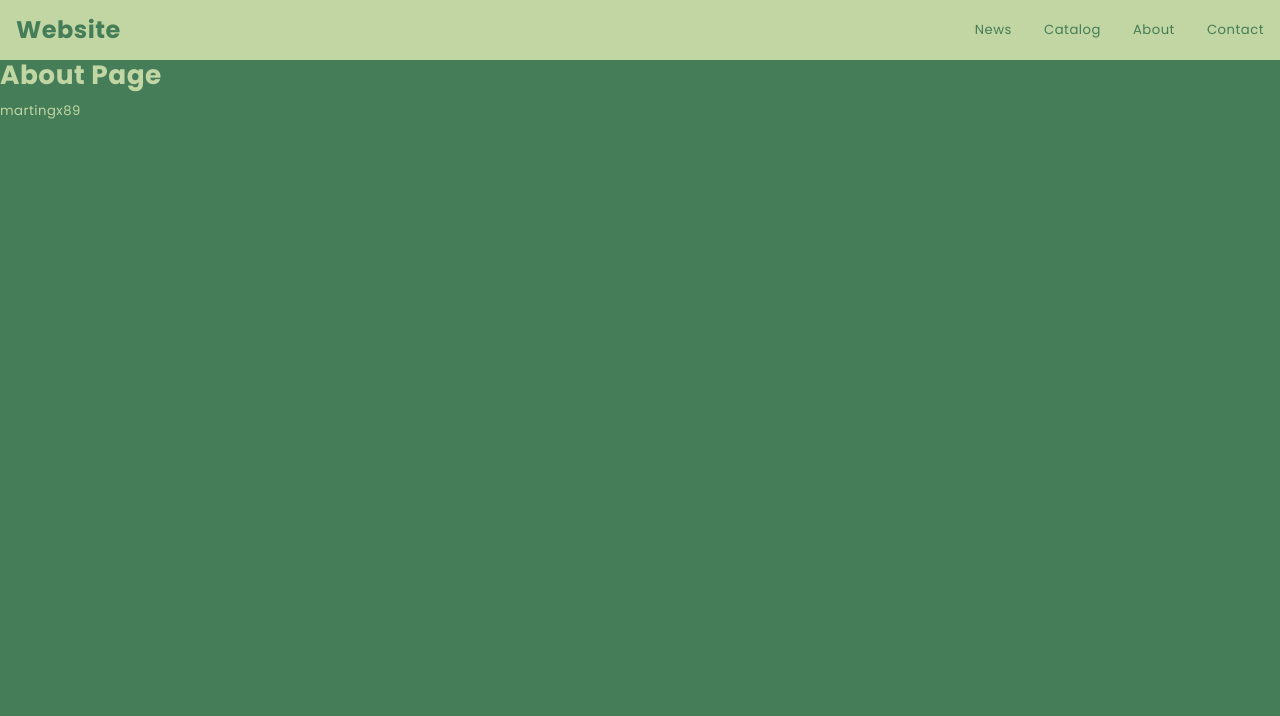
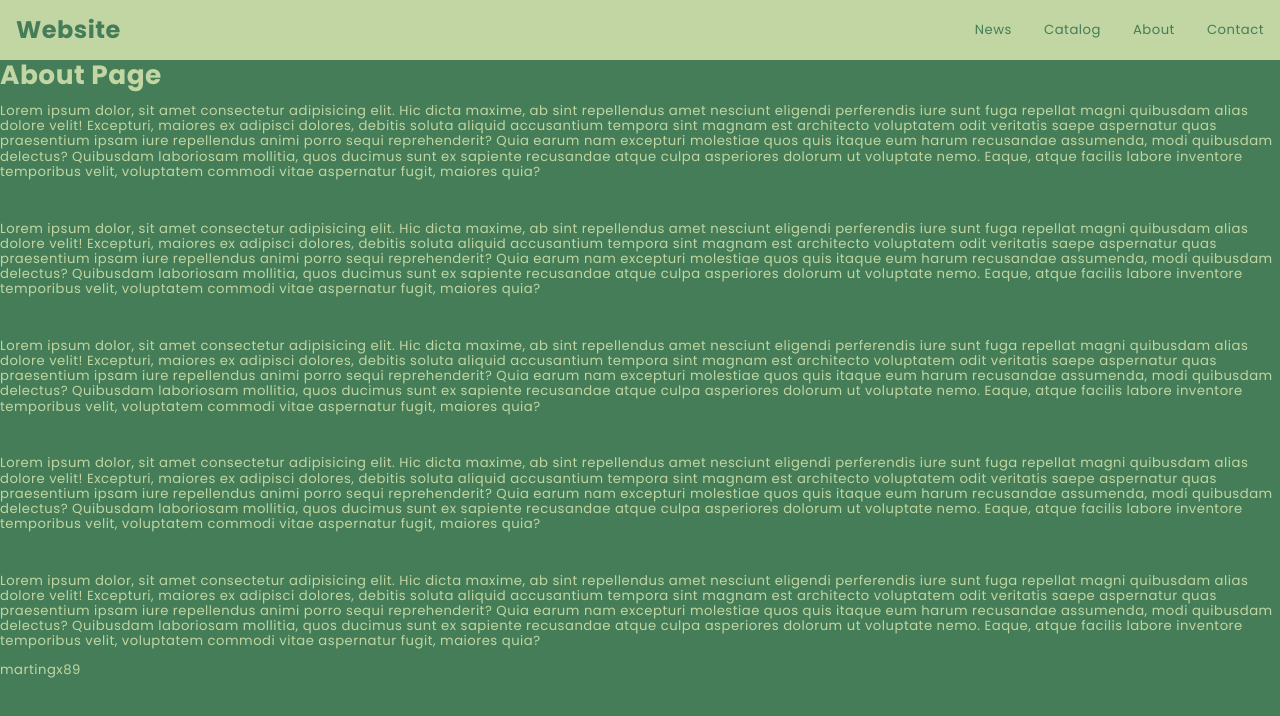
Before and after one commit to martingx89/sheep-one, a React (Create React App) app: page /about in a window 1280 px wide. Shown: the top 716 px of the page. Built offline with nearby package versions, Linux system fonts and the light colour scheme; no server answers.

Commit message:
Add: styles and sample text

```diff
--- a/src/components/pages/About/About.js
+++ b/src/components/pages/About/About.js
@@ -2,6 +2,55 @@ const About = () => {
   return (
     <>
       <h1>About Page</h1>
+      <p>
+        Lorem ipsum dolor, sit amet consectetur adipisicing elit. Hic dicta maxime, ab sint repellendus amet nesciunt
+        eligendi perferendis iure sunt fuga repellat magni quibusdam alias dolore velit! Excepturi, maiores ex adipisci
+        dolores, debitis soluta aliquid accusantium tempora sint magnam est architecto voluptatem odit veritatis saepe
+        aspernatur quas praesentium ipsam iure repellendus animi porro sequi reprehenderit? Quia earum nam excepturi
+        molestiae quos quis itaque eum harum recusandae assumenda, modi quibusdam delectus? Quibusdam laboriosam
+        mollitia, quos ducimus sunt ex sapiente recusandae atque culpa asperiores dolorum ut voluptate nemo. Eaque,
+        atque facilis labore inventore temporibus velit, voluptatem commodi vitae aspernatur fugit, maiores quia?
+      </p>
+      <br />
+      <p>
+        Lorem ipsum dolor, sit amet consectetur adipisicing elit. Hic dicta maxime, ab sint repellendus amet nesciunt
+        eligendi perferendis iure sunt fuga repellat magni quibusdam alias dolore velit! Excepturi, maiores ex adipisci
+        dolores, debitis soluta aliquid accusantium tempora sint magnam est architecto voluptatem odit veritatis saepe
+        aspernatur quas praesentium ipsam iure repellendus animi porro sequi reprehenderit? Quia earum nam excepturi
+        molestiae quos quis itaque eum harum recusandae assumenda, modi quibusdam delectus? Quibusdam laboriosam
+        mollitia, quos ducimus sunt ex sapiente recusandae atque culpa asperiores dolorum ut voluptate nemo. Eaque,
+        atque facilis labore inventore temporibus velit, voluptatem commodi vitae aspernatur fugit, maiores quia?
+      </p>
+      <br />
+      <p>
+        Lorem ipsum dolor, sit amet consectetur adipisicing elit. Hic dicta maxime, ab sint repellendus amet nesciunt
+        eligendi perferendis iure sunt fuga repellat magni quibusdam alias dolore velit! Excepturi, maiores ex adipisci
+        dolores, debitis soluta aliquid accusantium tempora sint magnam est architecto voluptatem odit veritatis saepe
+        aspernatur quas praesentium ipsam iure repellendus animi porro sequi reprehenderit? Quia earum nam excepturi
+        molestiae quos quis itaque eum harum recusandae assumenda, modi quibusdam delectus? Quibusdam laboriosam
+        mollitia, quos ducimus sunt ex sapiente recusandae atque culpa asperiores dolorum ut voluptate nemo. Eaque,
+        atque facilis labore inventore temporibus velit, voluptatem commodi vitae aspernatur fugit, maiores quia?
+      </p>
+      <br />
+      <p>
+        Lorem ipsum dolor, sit amet consectetur adipisicing elit. Hic dicta maxime, ab sint repellendus amet nesciunt
+        eligendi perferendis iure sunt fuga repellat magni quibusdam alias dolore velit! Excepturi, maiores ex adipisci
+        dolores, debitis soluta aliquid accusantium tempora sint magnam est architecto voluptatem odit veritatis saepe
+        aspernatur quas praesentium ipsam iure repellendus animi porro sequi reprehenderit? Quia earum nam excepturi
+        molestiae quos quis itaque eum harum recusandae assumenda, modi quibusdam delectus? Quibusdam laboriosam
+        mollitia, quos ducimus sunt ex sapiente recusandae atque culpa asperiores dolorum ut voluptate nemo. Eaque,
+        atque facilis labore inventore temporibus velit, voluptatem commodi vitae aspernatur fugit, maiores quia?
+      </p>
+      <br />
+      <p>
+        Lorem ipsum dolor, sit amet consectetur adipisicing elit. Hic dicta maxime, ab sint repellendus amet nesciunt
+        eligendi perferendis iure sunt fuga repellat magni quibusdam alias dolore velit! Excepturi, maiores ex adipisci
+        dolores, debitis soluta aliquid accusantium tempora sint magnam est architecto voluptatem odit veritatis saepe
+        aspernatur quas praesentium ipsam iure repellendus animi porro sequi reprehenderit? Quia earum nam excepturi
+        molestiae quos quis itaque eum harum recusandae assumenda, modi quibusdam delectus? Quibusdam laboriosam
+        mollitia, quos ducimus sunt ex sapiente recusandae atque culpa asperiores dolorum ut voluptate nemo. Eaque,
+        atque facilis labore inventore temporibus velit, voluptatem commodi vitae aspernatur fugit, maiores quia?
+      </p>
     </>
   );
 };
--- a/src/components/views/Navbar/Navbar.module.scss
+++ b/src/components/views/Navbar/Navbar.module.scss
@@ -5,6 +5,8 @@ nav {
   justify-content: space-between;
   align-items: center;
   background-color: $color-light;
+  position: sticky;
+  top: 0;
 
   .title {
     font-size: 1.5rem;
@@ -27,6 +29,15 @@ nav {
         padding: 0.5rem;
         margin: 0 0.5rem;
         border-radius: 0.5rem;
+
+        &:hover {
+          font-weight: bold;
+          color: $color-accent;
+        }
+
+        .active {
+          border: $color-success;
+        }
       }
     }
   }
--- a/src/styles/settings.scss
+++ b/src/styles/settings.scss
@@ -1,5 +1,6 @@
 $color-light: rgb(193, 214, 162);
 $color-dark: rgb(69, 125, 88);
+$color-accent: rgb(64, 108, 78);
 $color-success: #26de81;
 $color-warning: #e1644e;
 
```
